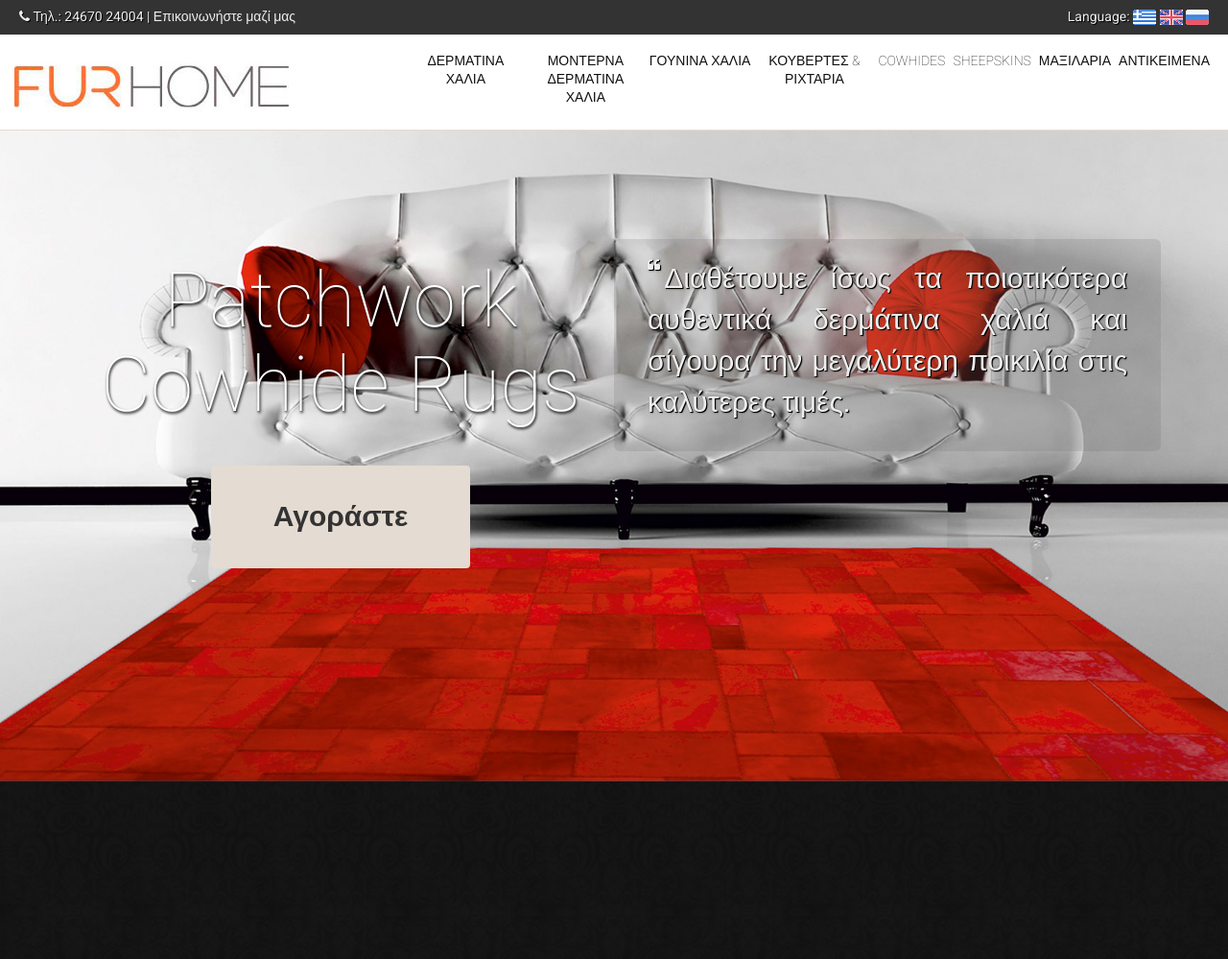
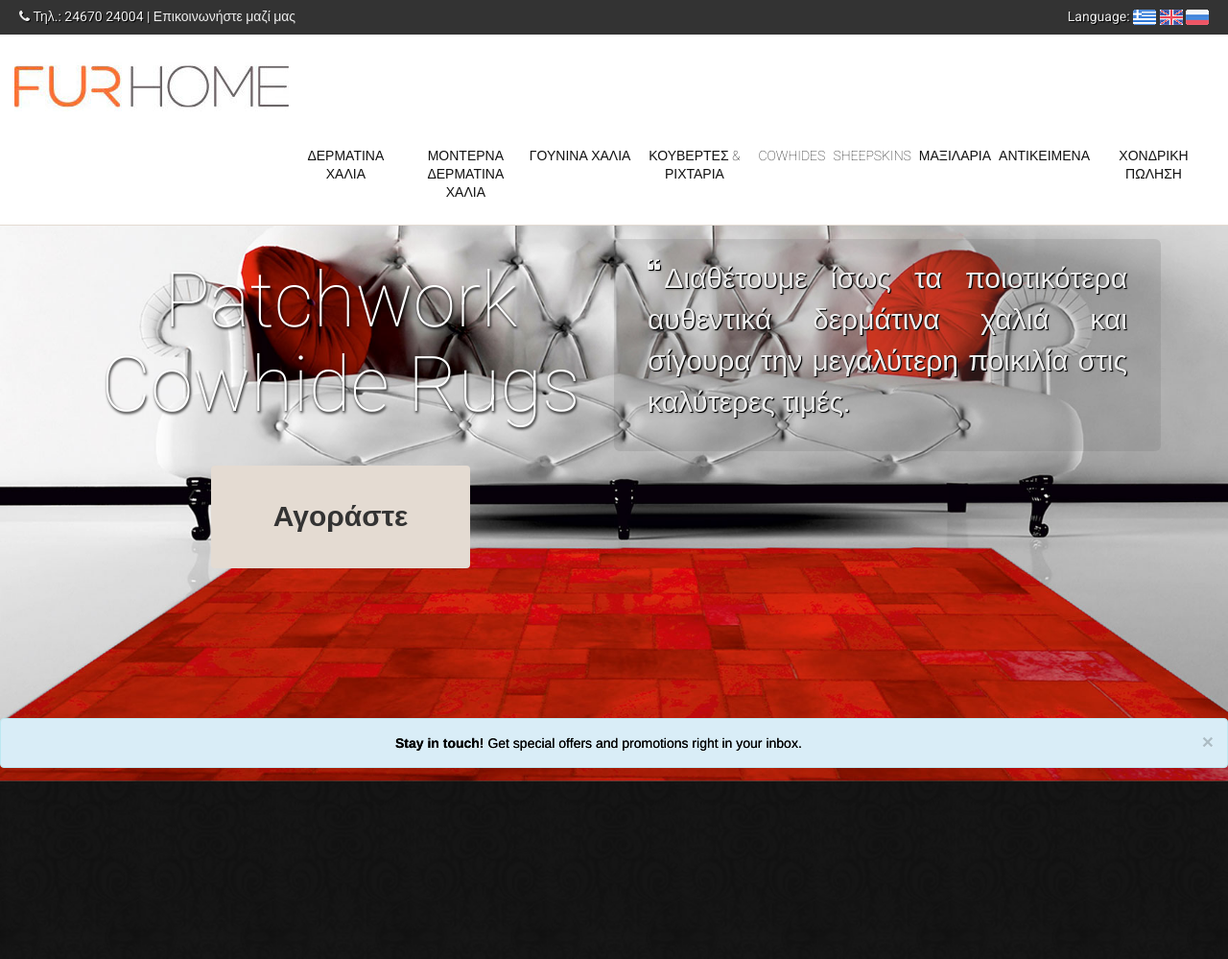
Before and after one commit to alkalline/furhomegr-newhome, a PHP site: page / in a window 1280 px wide. Shown: the top 999 px of the page at 96% size. Run offline with PHP 8.4, Linux system fonts and the light colour scheme.

Commit message:
v0.5.1 newsletter
-newsletter alert added
-Wholesales in menu

```diff
--- a/css/furhome.css
+++ b/css/furhome.css
@@ -277,9 +277,20 @@
 }
 
 #footer{
+  padding-bottom: 52px;
   background-color: #333;
   color: #fff;
 }
 #footer a{
   color: #fff;
 }
+
+#newsletter{
+  position: fixed;
+  height: 52px;
+  bottom: 0;
+  width: 100%;
+  margin-bottom: 0px;
+  color: #000;
+  text-shadow: 0 0 0 #000;
+}
--- a/index.html
+++ b/index.html
@@ -53,6 +53,7 @@
             <li><a href="#">Sheepskins</a></li>
             <li><a href="#">Μαξιλάρια</a></li>
             <li><a href="#">Αντικείμενα</a></li>
+            <li><a href="#">Χονδρική Πώληση</a></li>
           </ul>
         </div><!-- /.navbar-collapse -->
       </div>
@@ -240,6 +241,10 @@
           </div>
         </div>
       </footer>
+      <div class="alert alert-info alert-dismissible" role="alert" id="newsletter">
+        <button type="button" class="close" data-dismiss="alert" aria-label="Close"><span aria-hidden="true">&times;</span></button>
+        <center><strong>Stay in touch!</strong> <span class="hidden-xs">Get special offers and promotions right in your inbox.</center>
+      </div>
 
     <!-- jQuery (necessary for Bootstrap's JavaScript plugins) -->
     <script src="https://ajax.googleapis.com/ajax/libs/jquery/1.12.4/jquery.min.js"></script>
```
